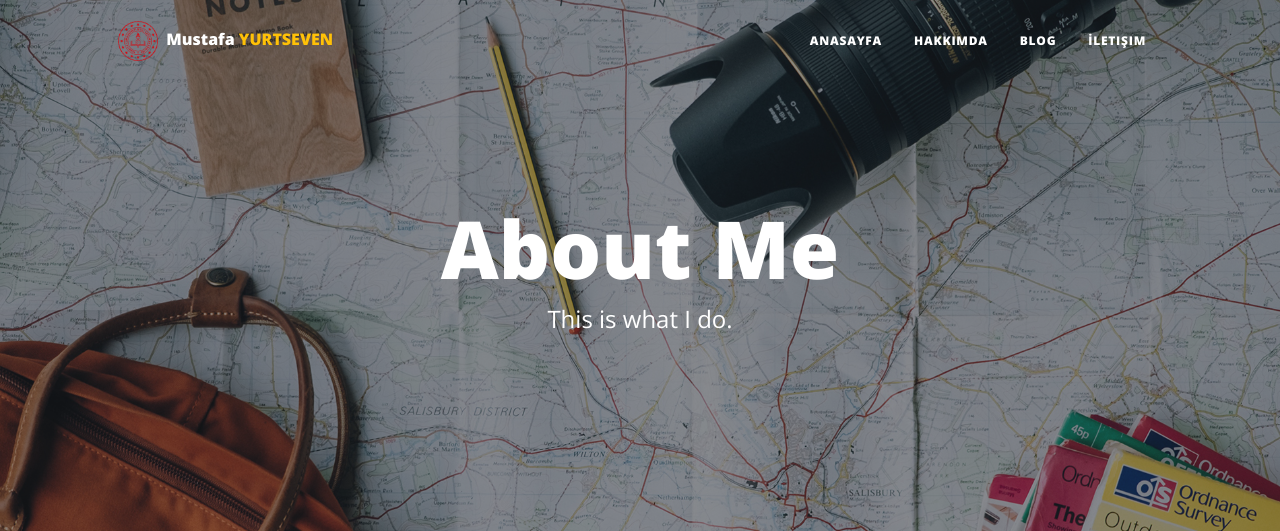
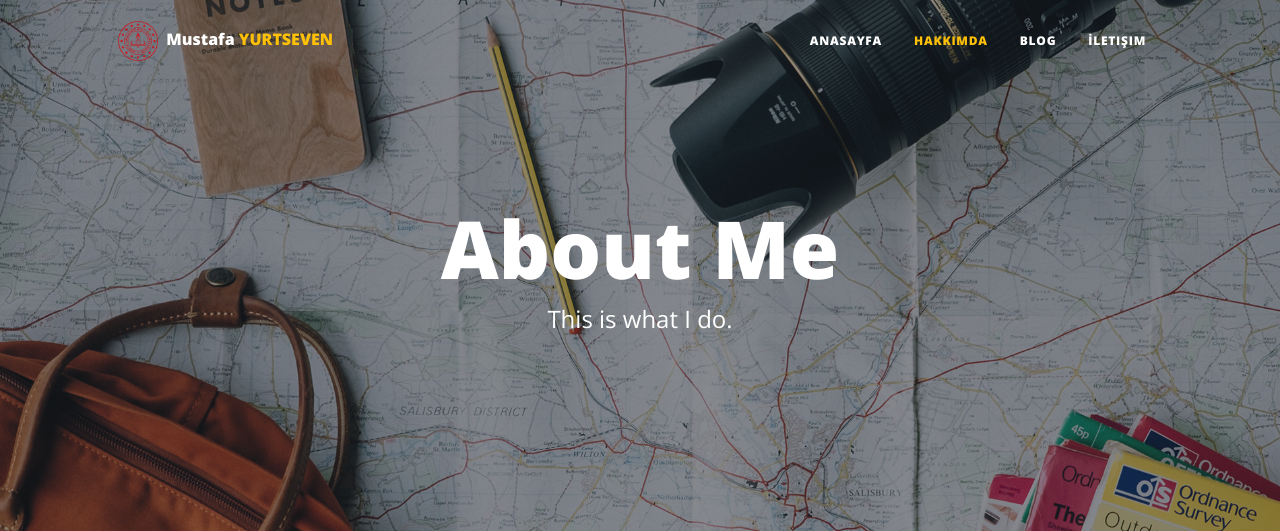
Before and after one commit to yurtsevenist/projephp, a PHP site: page /about.php in a window 1280 px wide. Shown: the top 531 px of the page. Run offline with PHP 8.4, Linux system fonts and the light colour scheme; some libraries are stand-ins or nearby versions.

Commit message:
php ornek-3

```diff
--- a/about.php
+++ b/about.php
@@ -1,4 +1,5 @@
 <?php
+$pagename ="about";
 include("layouts/header.php");
 ?>
         <header class="masthead" style="background-image: url('assets/img/about-bg.jpg')">
--- a/contact.php
+++ b/contact.php
@@ -1,4 +1,5 @@
 <?php
+$pagename ="contact";
 include("layouts/header.php");
 ?>
 
--- a/index.php
+++ b/index.php
@@ -1,4 +1,5 @@
 <?php
+$pagename ="index";
 include("layouts/header.php");
 ?>
         <header class="masthead" style="background-image: url('assets/img/home-bg.jpg')">
--- a/layouts/header.php
+++ b/layouts/header.php
@@ -29,10 +29,10 @@
                 </button>
                 <div class="collapse navbar-collapse" id="navbarResponsive">
                     <ul class="navbar-nav ms-auto py-4 py-lg-0">
-                        <li class="nav-item"><a class="nav-link px-lg-3 py-3 py-lg-4" href="index.php">Anasayfa</a></li>
-                        <li class="nav-item"><a class="nav-link px-lg-3 py-3 py-lg-4" href="about.php">Hakkımda</a></li>
-                        <li class="nav-item"><a class="nav-link px-lg-3 py-3 py-lg-4" href="post.php">Blog</a></li>
-                        <li class="nav-item"><a class="nav-link px-lg-3 py-3 py-lg-4" href="contact.php">İletişim</a></li>
+                        <li class="nav-item"><a class="nav-link px-lg-3 py-3 py-lg-4 <?php if($pagename=="index"){ echo 'text-warning';} ?> "  href="index.php">Anasayfa</a></li>
+                        <li class="nav-item"><a class="nav-link px-lg-3 py-3 py-lg-4 <?php if($pagename=="about"){ echo 'text-warning';} ?>" href="about.php">Hakkımda</a></li>
+                        <li class="nav-item"><a class="nav-link px-lg-3 py-3 py-lg-4 <?php if($pagename=="post"){ echo 'text-warning';} ?>" href="post.php">Blog</a></li>
+                        <li class="nav-item"><a class="nav-link px-lg-3 py-3 py-lg-4 <?php if($pagename=="contact"){ echo 'text-warning';} ?>" href="contact.php">İletişim</a></li>
                     </ul>
                 </div>
             </div>
--- a/post.php
+++ b/post.php
@@ -1,4 +1,5 @@
 <?php
+$pagename ="post";
 include("layouts/header.php");
 ?>
         <!-- Page Header-->
```
